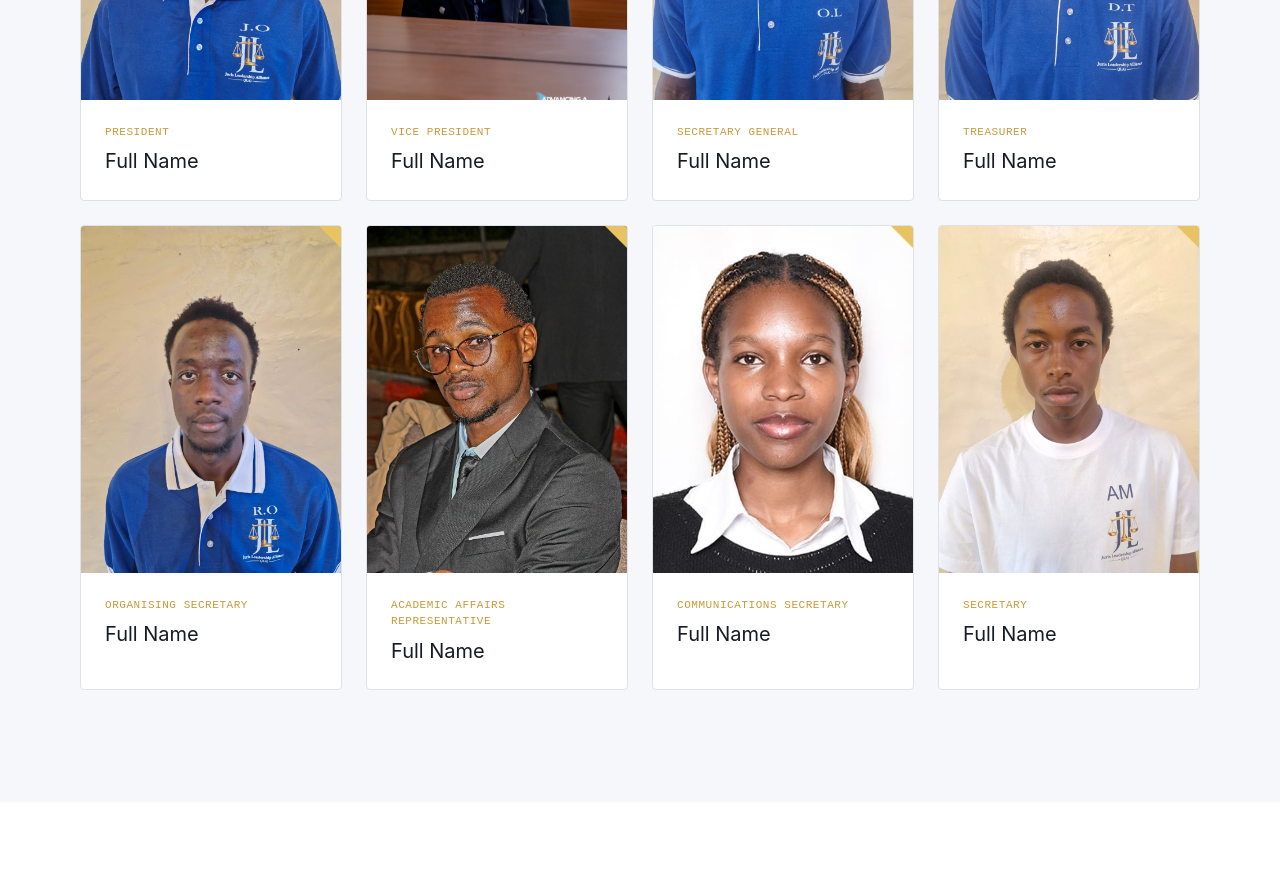
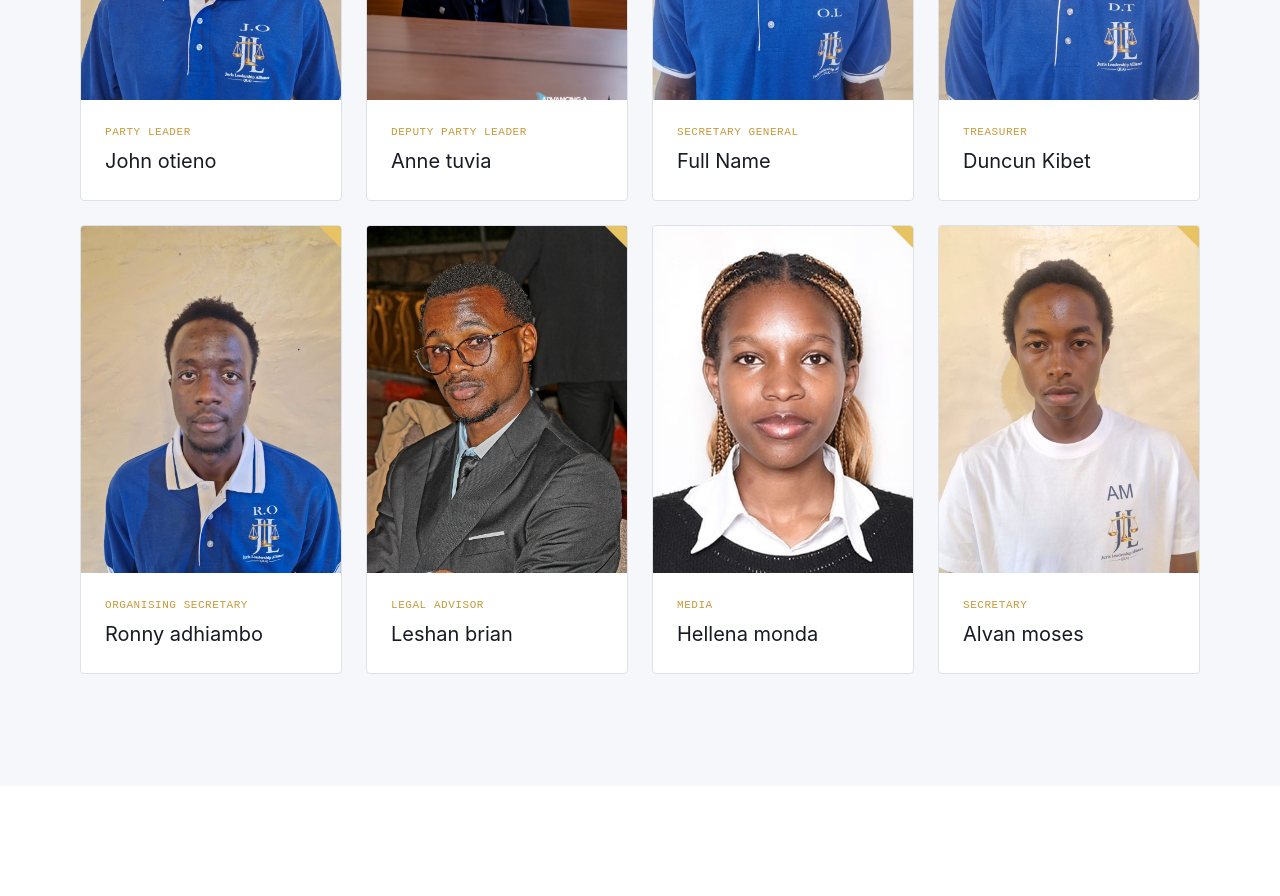
Before and after one commit to lag-art/jla, a React (Vite) app: page / in a window 1280 px wide. Shown: the part 2460-3356 px from the top of the page. Built offline with nearby package versions, Linux system fonts and the light colour scheme.

Commit message:
structure

```diff
--- a/src/data/leadershipTeam.js
+++ b/src/data/leadershipTeam.js
@@ -41,14 +41,14 @@ export const TIERS = {
 };
 
 const leadershipTeam = [
-  { id: "president", name: "Full Name", role: "President", tier: "executive", order: 10, image: leader1, bio: "" },
-  { id: "vice-president", name: "Full Name", role: "Vice President", tier: "executive", order: 20, image: leader2, bio: "" },
+  { id: "president", name: "John otieno", role: "Party Leader", tier: "executive", order: 10, image: leader1, bio: "" },
+  { id: "vice-president", name: "Anne tuvia", role: "Deputy Party Leader", tier: "executive", order: 20, image: leader2, bio: "" },
   { id: "secretary-general", name: "Full Name", role: "Secretary General", tier: "executive", order: 30, image: leader3, bio: "" },
-  { id: "treasurer", name: "Full Name", role: "Treasurer", tier: "executive", order: 40, image: leader4, bio: "" },
-  { id: "organising-secretary", name: "Full Name", role: "Organising Secretary", tier: "official", order: 10, image: leader5, bio: "" },
-  { id: "academic-affairs", name: "Full Name", role: "Academic Affairs Representative", tier: "official", order: 20, image: leader6, bio: "" },
-  { id: "communications", name: "Full Name", role: "Communications Secretary", tier: "official", order: 30, image: leader7, bio: "" },
-  { id: "Secretary", name: "Full Name", role: "Secretary", tier: "official", order: 40, image: leader8, bio: "" },
+  { id: "treasurer", name: "Duncun Kibet", role: "Treasurer", tier: "executive", order: 40, image: leader4, bio: "" },
+  { id: "organising-secretary", name: "Ronny adhiambo", role: "Organising Secretary", tier: "official", order: 10, image: leader5, bio: "" },
+  { id: "academic-affairs", name: "Leshan brian", role: "Legal Advisor", tier: "official", order: 20, image: leader6, bio: "" },
+  { id: "communications", name: "Hellena monda", role: "Media", tier: "official", order: 30, image: leader7, bio: "" },
+  { id: "Secretary", name: "Alvan moses", role: "Secretary", tier: "official", order: 40, image: leader8, bio: "" },
 ];
 
 // Sorted by tier rank, then by order within the tier — so components
--- a/src/routes/AppRoutes.jsx
+++ b/src/routes/AppRoutes.jsx
@@ -39,7 +39,7 @@ const AppRoutes = () => {
           <Route path={ROUTES.RESOURCES_PUBLICATIONS} element={<ResourcesPublicationsPage />} />
 
           <Route path={ROUTES.MEDIA} element={<MediaPage />} />
-          <Route path={ROUTES.NOMINATIONS} element={<NominationsPage />} />
+          {/* <Route path={ROUTES.NOMINATIONS} element={<NominationsPage />} /> */}
           <Route path={ROUTES.CONTACT} element={<ContactPage />} />
           <Route path={ROUTES.JOIN} element={<JoinPage />} />
 
```
